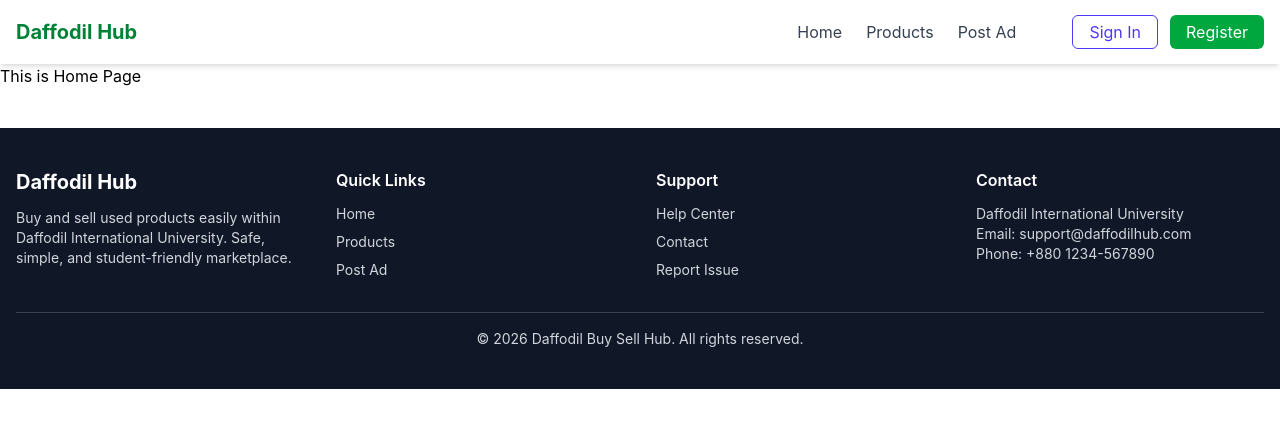
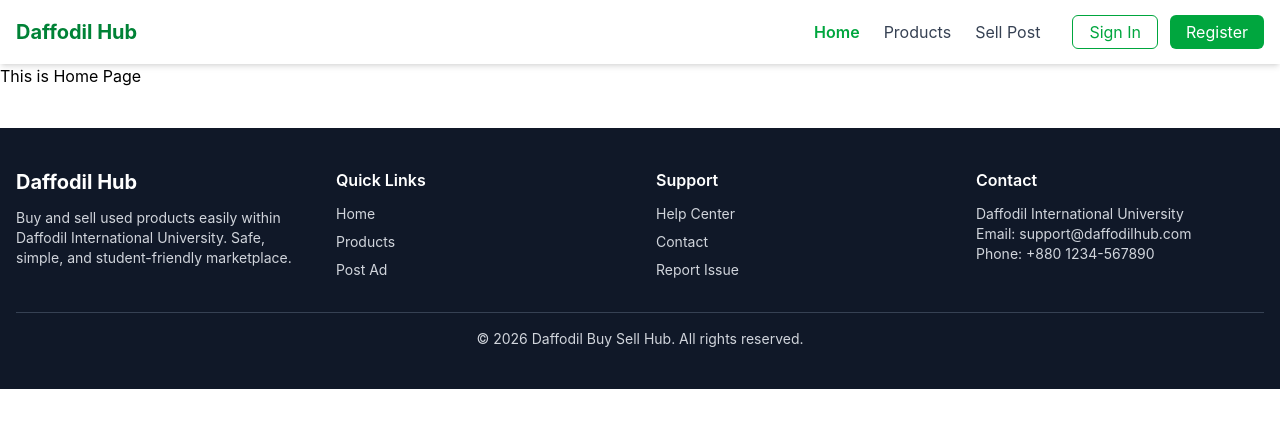
Before and after one commit to munnabiswas99/diu-buy-sell-client, a React (Vite) app: page / in a window 1280 px wide. Shown: the top 428 px of the page. Built offline with nearby package versions, Linux system fonts and the light colour scheme.

Commit message:
Product page created

```diff
--- a/package.json
+++ b/package.json
@@ -11,9 +11,11 @@
   },
   "dependencies": {
     "@tailwindcss/vite": "^4.2.4",
+    "embla-carousel-react": "^8.6.0",
     "react": "^19.2.5",
     "react-dom": "^19.2.5",
     "react-router": "^7.15.0",
+    "swiper": "^12.1.4",
     "tailwindcss": "^4.2.4"
   },
   "devDependencies": {
--- a/src/components/navbar/Navbar.jsx
+++ b/src/components/navbar/Navbar.jsx
@@ -1,7 +1,21 @@
 import React, { useState } from "react";
+import { NavLink } from "react-router";
 
 const Navbar = () => {
   const [isOpen, setIsOpen] = useState(false);
+
+  const navStyle = ({ isActive }) =>
+    isActive
+      ? "text-green-600 font-semibold"
+      : "text-gray-700 hover:text-green-600";
+
+  const links = (
+    <>
+      <li><NavLink to="/" className={navStyle}>Home</NavLink></li>
+      <li><NavLink to="/products" className={navStyle}>Products</NavLink></li>
+      <li><NavLink to="/sell-post" className={navStyle}>Sell Post</NavLink></li>
+    </>
+  );
 
   return (
     <nav className="bg-white shadow-md">
@@ -14,79 +28,47 @@
           </div>
 
           {/* Desktop Menu */}
-          <div className="hidden md:flex space-x-8 items-center">
-            {/* Center Nav Links */}
-            <div className="flex space-x-6">
-              <a href="#" className="text-gray-700 hover:text-green-600">
-                Home
-              </a>
-              <a href="#" className="text-gray-700 hover:text-green-600">
-                Products
-              </a>
-              <a href="#" className="text-gray-700 hover:text-green-600">
-                Post Ad
-              </a>
-            </div>
+          <div className="hidden md:flex items-center space-x-8">
+            <ul className="flex space-x-6">{links}</ul>
 
-            {/* Right Buttons */}
-            <div className="flex space-x-3 ml-6">
-              <button className="px-4 py-1 border border-indigo-600 text-indigo-600 rounded-md hover:bg-indigo-50">
+            <div className="flex space-x-3">
+              <button className="px-4 py-1 border border-green-600 text-green-600 rounded-md hover:bg-green-50">
                 Sign In
               </button>
-              <button className="px-4 py-1 bg-green-600 text-white rounded-md hover:bg-indigo-700">
+              <button className="px-4 py-1 bg-green-600 text-white rounded-md hover:bg-green-700">
                 Register
               </button>
             </div>
           </div>
 
-          {/* Mobile Hamburger */}
+          {/* Mobile Toggle */}
           <div className="md:hidden">
             <button onClick={() => setIsOpen(!isOpen)}>
-              <svg
-                className="w-6 h-6 text-gray-700"
-                fill="none"
-                stroke="currentColor"
-                viewBox="0 0 24 24"
-              >
+              <svg className="w-6 h-6" fill="none" stroke="currentColor">
                 {isOpen ? (
-                  <path
-                    strokeLinecap="round"
-                    strokeLinejoin="round"
-                    strokeWidth="2"
-                    d="M6 18L18 6M6 6l12 12"
-                  />
+                  <path strokeLinecap="round" strokeWidth="2" d="M6 18L18 6M6 6l12 12"/>
                 ) : (
-                  <path
-                    strokeLinecap="round"
-                    strokeLinejoin="round"
-                    strokeWidth="2"
-                    d="M4 6h16M4 12h16M4 18h16"
-                  />
+                  <path strokeLinecap="round" strokeWidth="2" d="M4 6h16M4 12h16M4 18h16"/>
                 )}
               </svg>
             </button>
           </div>
+
         </div>
       </div>
 
       {/* Mobile Menu */}
       {isOpen && (
         <div className="md:hidden px-4 pb-4 space-y-3">
-          <a href="#" className="block text-gray-700">
-            Home
-          </a>
-          <a href="#" className="block text-gray-700">
-            Products
-          </a>
-          <a href="#" className="block text-gray-700">
-            Post Ad
-          </a>
+          <NavLink to="/" className="block">Home</NavLink>
+          <NavLink to="/products" className="block">Products</NavLink>
+          <NavLink to="/sell-post" className="block">Sell Post</NavLink>
 
           <div className="flex flex-col space-y-2 pt-2">
-            <button className="w-full px-4 py-2 border border-indigo-600 text-green-600 rounded-md">
+            <button className="w-full border border-green-600 text-green-600 py-2 rounded-md">
               Sign In
             </button>
-            <button className="w-full px-4 py-2 bg-green-600 text-white rounded-md">
+            <button className="w-full bg-green-600 text-white py-2 rounded-md">
               Register
             </button>
           </div>
--- /dev/null
+++ b/src/components/productCard/ProductCard.jsx
@@ -0,0 +1,56 @@
+import React from "react";
+import { Swiper, SwiperSlide } from "swiper/react";
+
+// Import Swiper styles
+import "swiper/css";
+import "swiper/css/pagination";
+import "swiper/css/navigation";
+
+// import required modules
+import { Pagination, Navigation } from "swiper/modules";
+
+const ProductCard = () => {
+  return (
+    <div className="border p-2">
+      <div className="">
+        <Swiper
+          slidesPerView={1}
+          spaceBetween={30}
+          loop={true}
+          pagination={{
+            clickable: true,
+          }}
+          navigation={true}
+          modules={[Pagination, Navigation]}
+          className="mySwiper"
+        >
+          <SwiperSlide className="rounded-lg">
+            <img
+              src="https://www.globalfurniture.com.bd/uploads/custom-images/Gallery-2023-05-31-04-40-01-5805.webp"
+              alt=""
+            />
+          </SwiperSlide>
+          <SwiperSlide>
+            <img
+              src="https://www.globalfurniture.com.bd/uploads/custom-images/Gallery-2023-05-31-04-40-01-5805.webp"
+              alt=""
+            />
+          </SwiperSlide>
+          <SwiperSlide>
+            <img
+              src="https://www.globalfurniture.com.bd/uploads/custom-images/Gallery-2023-05-31-04-40-01-5805.webp"
+              alt=""
+            />
+          </SwiperSlide>
+        </Swiper>
+      </div>
+      <h1>Product Name: Chair</h1>
+      <p>Price: 250 Tk</p>
+      <p>Used: 2 years</p>
+      <p>Location: Changaon</p>
+      <p>Contact: 0123456789</p>
+    </div>
+  );
+};
+
+export default ProductCard;
--- a/src/layouts/RootLayout.jsx
+++ b/src/layouts/RootLayout.jsx
@@ -2,12 +2,13 @@
 import Home from '../pages/home/Home';
 import Navbar from '../components/navbar/Navbar';
 import Footer from '../components/footer/Footer';
+import { Outlet } from 'react-router';
 
 const RootLayout = () => {
     return (
         <div>
             <Navbar></Navbar>
-            <Home></Home>
+            <Outlet></Outlet>
             <Footer></Footer>
         </div>
     );
--- /dev/null
+++ b/src/pages/products/Products.jsx
@@ -0,0 +1,34 @@
+import React from "react";
+import ProductCard from "../../components/productCard/ProductCard";
+
+const Products = () => {
+  return (
+    <div className="max-w-7xl mx-auto px-4 my-10">
+      {/* Header */}
+      <div className="flex flex-col md:flex-row md:justify-between md:items-center gap-4">
+        <h1 className="text-3xl md:text-4xl font-bold text-gray-800">
+          Find Your Products
+        </h1>
+
+        {/* Search Box */}
+        <div className="flex w-full md:w-auto">
+          <input
+            type="text"
+            placeholder="Search products..."
+            className="border border-gray-300 px-4 py-2 rounded-l-md w-full md:w-64 focus:outline-none focus:ring-2 focus:ring-green-500"
+          />
+          <button className="bg-green-600 text-white px-4 rounded-r-md hover:bg-green-700">
+            Search
+          </button>
+        </div>
+      </div>
+
+      {/* Product Grid Placeholder */}
+      <div className="grid grid-cols-1 sm:grid-cols-2 md:grid-cols-3 lg:grid-cols-4 gap-6 mt-8">
+          <ProductCard></ProductCard>
+      </div>
+    </div>
+  );
+};
+
+export default Products;
--- a/src/routes/router.jsx
+++ b/src/routes/router.jsx
@@ -1,6 +1,7 @@
 import { createBrowserRouter } from "react-router";
 import RootLayout from "../layouts/RootLayout";
 import Home from "../pages/home/Home";
+import Products from "../pages/products/Products";
 
 export const router = createBrowserRouter([
     {
@@ -10,6 +11,10 @@
             {
                 index: true,
                 Component: Home
+            },
+            {
+                path: '/products',
+                Component: Products
             }
         ]
     }
```
Also changed, not shown: 1 other file (tests, documents, lock files or other folders).
